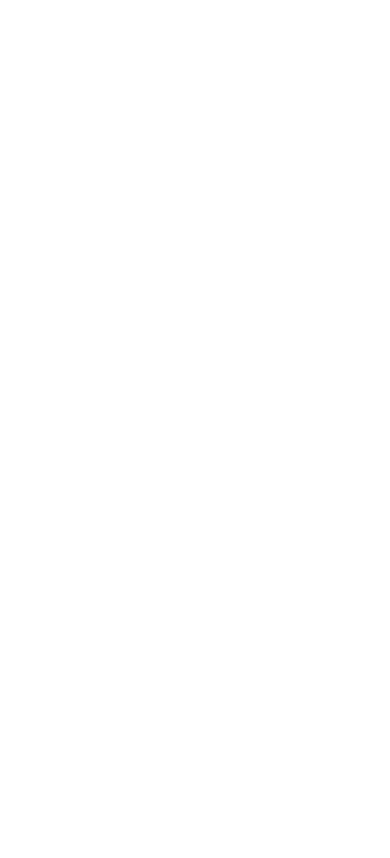
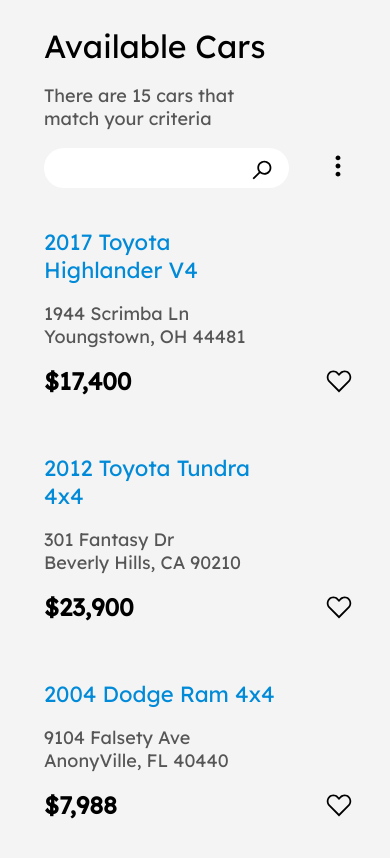
Before and after one commit to plaxamana/carsales, a plain HTML site: page index.html in a window 390 px wide. Drawn offline with Linux system fonts and the light colour scheme.

Commit message:
finished mobile version

```diff
--- a/css/main.scss
+++ b/css/main.scss
@@ -0,0 +1,156 @@
+$textColor: #565656;
+$primaryColor: #008ad8;
+
+*,
+*::before,
+*::after {
+  box-sizing: border-box;
+}
+
+body {
+  background: #f4f4f4;
+  font-family: "Lexend Deca";
+  font-size: 1.125rem;
+  padding: 1em;
+}
+
+h1,
+h2,
+p {
+  margin: 0;
+}
+
+h1 {
+  font-size: 2rem;
+  font-weight: 500;
+}
+
+h2 {
+  font-size: 1.375rem;
+  color: $primaryColor;
+  font-weight: 500;
+  margin-top: 1em;
+}
+
+p {
+  color: $textColor;
+}
+
+.price {
+  font-weight: 700;
+  color: black;
+  font-size: 1.5rem;
+}
+
+
+.container {
+  max-width: 1200px;
+  margin: 0 auto;
+}
+
+.grid {
+  display: grid;
+  grid-template-columns: 1fr 57px;
+  grid-template-rows: auto;
+  gap: 1em;
+}
+
+header > *,
+main > *,
+div > * {
+  grid-column: 1 / 2;
+}
+
+.search-options-container,
+.save {
+  grid-column: 2 / 3;
+  align-self: center;
+  margin-left: 1em;
+}
+
+main > div {
+  grid-column: span 2;
+}
+
+header {
+  padding: 0 0 1em 1em;
+}
+
+.search-options-container {
+  display: relative;
+}
+
+.search-options {
+  cursor: pointer;
+}
+
+.search-box {
+  background: white;
+  width: 100%;
+  height: 40px;
+  border-radius: 36px;
+  position: relative;
+}
+
+.search-box::before {
+  content: "";
+  position: absolute;
+  background-image: url("../assets/search.svg");
+  background-repeat: no-repeat;
+  width: 24px;
+  height: 24px;
+  right: 15px;
+  top: 10px;
+}
+
+.save {
+  background-image: url('../assets/save.svg');
+  background-repeat: no-repeat;
+  width: 28px;
+  height: 28px;
+  cursor: pointer;
+}
+
+.save-filled {
+  background-image: url('../assets/save-filled.svg');
+  background-repeat: no-repeat;
+  width: 28px;
+  height: 28px;
+  cursor: pointer;
+}
+
+div.grid {
+  padding: 0 0 1em 1em;
+}
+
+div.grid:hover {
+  background: white;
+  border-radius: 6px;
+}
+
+.menu {
+  background: white;
+  border-radius: 6px;
+  box-shadow: 11px 18px 54px rgba(0,0,0,.11);
+  position: absolute;
+  right: 50px;
+  top: 180px;
+  display: none;
+}
+
+ul {
+  padding: 1em;
+  margin: 0;
+  list-style-type: none;
+  display: flex;
+  flex-direction: column;
+}
+
+li,
+li label {
+  cursor: pointer;
+}
+
+li {
+  padding-bottom: 0.5em;
+}
--- a/index.html
+++ b/index.html
@@ -1,14 +1,72 @@
 <!DOCTYPE html>
 <html lang="en">
+
 <head>
   <meta charset="UTF-8">
   <meta http-equiv="X-UA-Compatible" content="IE=edge">
   <meta name="viewport" content="width=device-width, initial-scale=1.0">
-  <title>Carsales</title>
+  <title>Car Sales</title>
+  <link rel="preconnect" href="https://fonts.gstatic.com">
+  <link href="https://fonts.googleapis.com/css2?family=Lexend+Deca&display=swap" rel="stylesheet">
   <link rel="stylesheet" href="css/main.css">
+
 </head>
+
 <body>
+
+  <div class="container">
+    <header class="grid">
+      <h1>Available Cars</h1>
+      <p>There are 15 cars that match your criteria</p>
+      <div class="search-box"></div>
+      <div class="search-options-container">
+        <img src="./assets/menu.svg" alt="search options" class="search-options">
+        <div class="menu">
+          <ul>
+            <li>
+              <input type="checkbox" name="new" id="new" checked>
+              <label for="new">New cars</label>
+            </li>
+            <li>
+              <input type="checkbox" name="used" id="used">
+              <label for="used">Used cars</label>
+            </li>
+            <li>
+              <input type="checkbox" name="Dealership" id="Dealership">
+              <label for="Dealership">Dealership</label>
+            </li>
+            <li>
+              <input type="checkbox" name="owner" id="owner">
+              <label for="owner">For sale by owner</label>
+            </li>
+          </ul>
+        </div>
+      </div>
+    </header>
+    <main class="grid">
+      <div class="grid">
+        <h2>2017 Toyota Highlander V4</h2>
+        <p>1944 Scrimba Ln <br>Youngstown, OH 44481</p>
+        <p class="price">$17,400</p>
+        <div class="save"></div>
+      </div>
+      <div class="grid">
+        <h2>2012 Toyota Tundra 4x4</h2>
+        <p>301 Fantasy Dr <br>Beverly Hills, CA 90210</p>
+        <p class="price">$23,900</p>
+        <div class="save"></div>
+      </div>
+      <div class="grid">
+        <h2>2004 Dodge Ram 4x4</h2>
+        <p>9104 Falsety Ave <br>AnonyVille, FL 40440</p>
+        <p class="price">$7,988</p>
+        <div class="save"></div>
+      </div>
+    </main>
+  </div>
+
 
   <script src="script.js"></script>
 </body>
+
 </html>
--- a/script.js
+++ b/script.js
@@ -0,0 +1,20 @@
+document.querySelectorAll('.save').forEach(item => {
+  item.addEventListener('click', () => {
+    if(!item.classList.contains('save-filled')) {
+      item.classList.add('save-filled')
+    } else {
+      item.classList.remove('save-filled')
+    }
+  })
+})
+
+const options = document.querySelector('.search-options');
+const menu = document.querySelector('.menu')
+
+options.addEventListener('click', () => {
+  if(menu.style.display === 'none') {
+    menu.style.display = 'block'
+  } else {
+    menu.style.display = 'none'
+  }
+})
```
Also changed, not shown: css/main.css, 1 other file.
